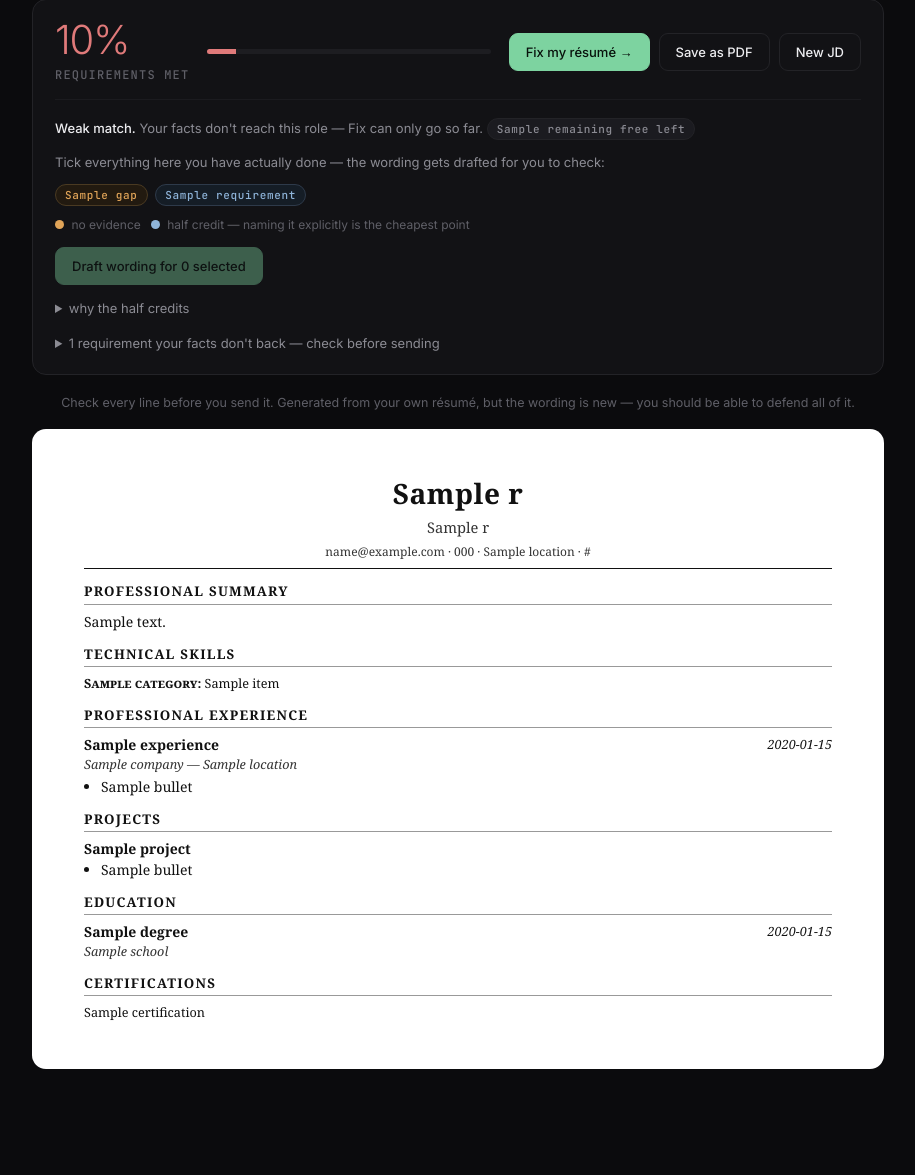
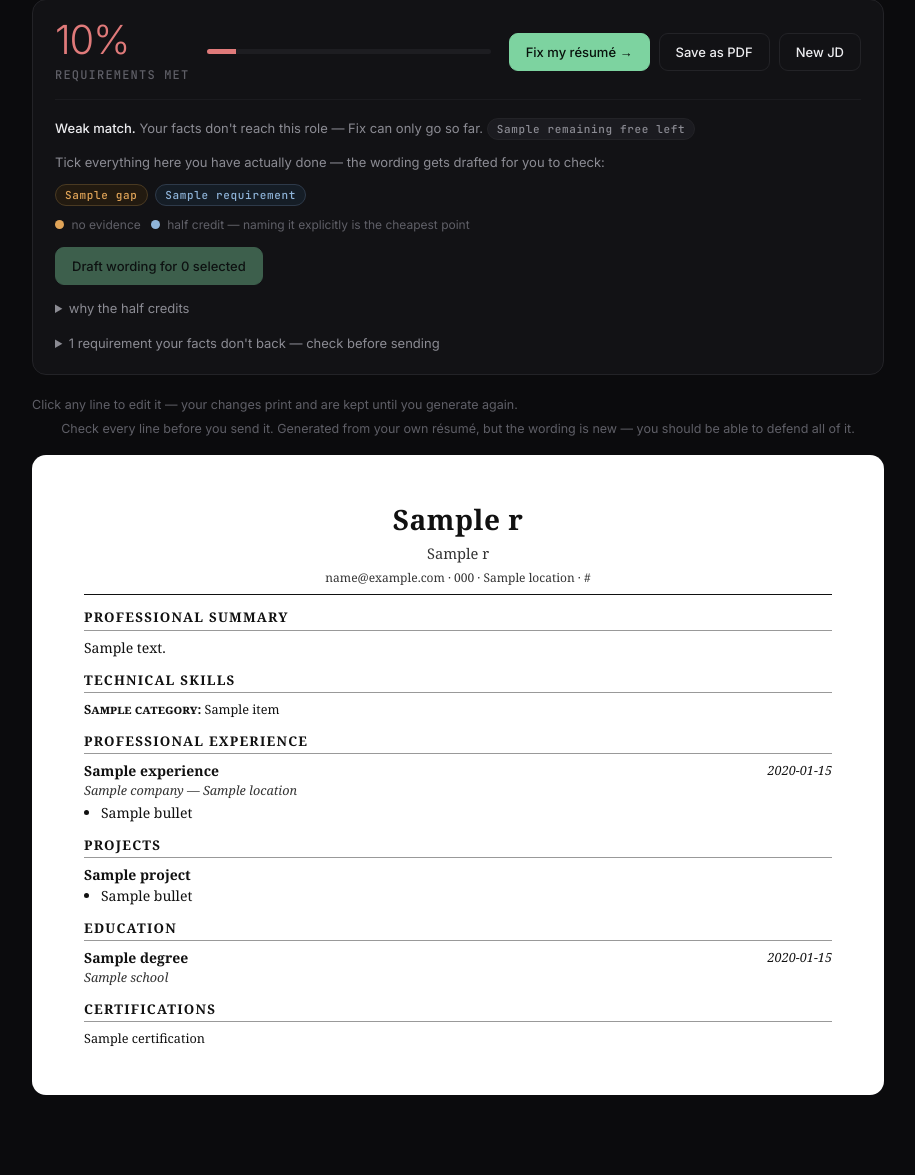
Before and after one commit to r0wh4n/resume-tailor, a Flask app: template templates/resume.html in a window 1280 px wide. Shown: the part 29-1204 px from the top of the page, without its empty margins (182-1097 px from the left). Before the commit the page ends 1098 px from the top, so only its background shows below. Run offline with Flask 3, Linux system fonts and the light colour scheme; the template is opened without the code that fills it: most values are stand-ins (such as "Sample title", 1, 10 or a date in 2020).

Commit message:
Make the rendered résumé hand-editable, and keep claimed technologies in the draft
Manual editing: the résumé is contenteditable, so any line can be corrected in place
before printing. Edits are held in sessionStorage keyed to the posting, so a reload or a
print dialog does not lose them, and "Undo my edits" restores the generated version.
Paste is forced to plain text - pasting from another document otherwise drags its fonts
and colours into a page that is about to be printed. The editing chrome is hidden in
print, so what is on screen is what comes out.

Drafting bug behind it: ticking "Service mesh (Istio)" produced "Deployed and configured
service mesh for traffic management" - no Istio - so the screener correctly refused to
count it and the gap stayed open. The "no invented specifics" rule was stripping the one
technology the candidate was explicitly claiming. Specifics named by the requirement are
now kept; specifics named by neither the requirement nor the résumé are still refused.
Claimed requirements now close 3/3 across three consecutive runs, where it was 0-3/3.

Two test bugs fixed: `(out_score or 100)` compared 100 > 100 once a legitimate 0% became
possible, and gap closure was asserted on the total count, which can grow when
re-screening surfaces different requirements.

46 passing, three runs in a row.

Co-Authored-By: Claude Opus 5 (1M context) <noreply@anthropic.com>

```diff
--- a/app.py
+++ b/app.py
@@ -385,9 +385,15 @@ systems, scale and context so the line reads as part of the same career, not a g
 template. Where the resume says nothing relevant, write the plainest honest form of the
 requirement and nothing more.
 
+Name the specific tools and technologies the requirement itself names - if it says
+"Service mesh (Istio)", the line says Istio, because Istio is what the candidate is
+claiming. A line that answers that requirement with "service mesh" in general does not
+evidence it and leaves the gap open, which defeats the point. Do not add tools the
+requirement does not name and the resume does not show.
+
 Hard rules: no metrics, percentages, durations, team sizes or employer names unless they
-already appear in the RESUME. No superlatives. One sentence, past tense, 12-25 words, the
-concrete thing that was done. These drafts are shown to the candidate to correct before
+already appear in the RESUME or the requirement. No superlatives. One sentence, past
+tense, 12-25 words, the concrete thing that was done. These drafts are shown to the candidate to correct before
 anything is used - your job is to save them typing, not to decide what is true.
 
 Return one entry per numbered requirement, with "n" set to that requirement's number and
--- a/templates/resume.html
+++ b/templates/resume.html
@@ -63,6 +63,20 @@
   @keyframes sp{to{transform:rotate(360deg)}}
   #ld p{color:var(--text);font-size:15px;margin:0 0 7px}
   #ld small{color:var(--dimmer);font:500 12px var(--mono);letter-spacing:.08em}
+  .editbar{display:flex;align-items:center;gap:10px;margin:-6px 0 12px;flex-wrap:wrap}
+  .hint{color:var(--dimmer);font-size:12.5px}
+  .saved{color:var(--accent);font:500 11px var(--mono);letter-spacing:.08em;
+         opacity:0;transition:opacity .25s}
+  .saved.on{opacity:1}
+  .mini{border:1px solid var(--line);background:transparent;color:var(--dim);
+        padding:5px 11px;border-radius:7px;font:400 12px Inter,sans-serif;cursor:pointer}
+  .mini:hover{border-color:#3a3a42;color:var(--text)}
+  /* the editing affordance: only while the pointer is over it, so the page still
+     reads as a document rather than a form */
+  #paper:hover{box-shadow:0 0 0 1px #2a2a31}
+  #paper:focus{outline:none}
+  #paper *::selection{background:#cfe9d8}
+  @media print{.editbar{display:none}#paper{box-shadow:none}}
   .fine{color:var(--dimmer);font-size:12.5px;margin:-8px 0 16px;text-align:center}
   @media print{.fine{display:none}}
   .hist{font:500 11px var(--mono);color:var(--dimmer);letter-spacing:.08em}
@@ -166,10 +180,17 @@
     </div>
   </div>
 
+  <div class="editbar">
+    <span class="hint">Click any line to edit it &mdash; your changes print and are kept
+      until you generate again.</span>
+    <span class="saved" id="saved" hidden>saved</span>
+    <button class="mini" type="button" id="undo" hidden>Undo my edits</button>
+  </div>
+
   <p class="fine">Check every line before you send it. Generated from your own résumé, but
-    the wording is new — you should be able to defend all of it.</p>
+    the wording is new &mdash; you should be able to defend all of it.</p>
 
-  <div class="paper">
+  <div class="paper" id="paper" contenteditable="true" spellcheck="true">
     <header>
       <h1>{{ r.name }}</h1>
       {% if r.title %}<div class="role">{{ r.title }}</div>{% endif %}
@@ -231,4 +252,48 @@ function load(first){
     if (t % 8 === 0) document.getElementById('ldmsg').textContent = MSGS[++m % MSGS.length];
   }, 1000);
 }
+
+// Hand edits live in sessionStorage against this résumé's own text, so they survive a
+// reload and a print dialog but are not resurrected onto a differently generated
+// résumé later. ponytail: no endpoint, no table - the edits only matter to this tab.
+(function () {
+  var paper = document.getElementById('paper');
+  if (!paper) return;
+  var KEY = 'rt-edit:' + (document.querySelector('input[name=jd]') || {}).value;
+  var pristine = paper.innerHTML;
+  var saved = document.getElementById('saved');
+  var undo = document.getElementById('undo');
+
+  function show() { undo.hidden = (paper.innerHTML === pristine); }
+
+  try {
+    var stored = sessionStorage.getItem(KEY);
+    if (stored && stored !== pristine) { paper.innerHTML = stored; show(); }
+  } catch (e) { /* private window: editing still works, it just will not persist */ }
+
+  var t;
+  paper.addEventListener('input', function () {
+    clearTimeout(t);
+    t = setTimeout(function () {
+      try { sessionStorage.setItem(KEY, paper.innerHTML); } catch (e) {}
+      saved.classList.add('on');
+      setTimeout(function () { saved.classList.remove('on'); }, 1200);
+      show();
+    }, 600);
+  });
+
+  undo.addEventListener('click', function () {
+    paper.innerHTML = pristine;
+    try { sessionStorage.removeItem(KEY); } catch (e) {}
+    show();
+  });
+
+  // Paste as plain text: pasting from another document otherwise drags its fonts and
+  // colours into a résumé that is about to be printed.
+  paper.addEventListener('paste', function (e) {
+    e.preventDefault();
+    var txt = (e.clipboardData || window.clipboardData).getData('text/plain');
+    document.execCommand('insertText', false, txt);
+  });
+})();
 </script>
```
Also changed, not shown: e2e.py (+19 -4 lines), README.md.
